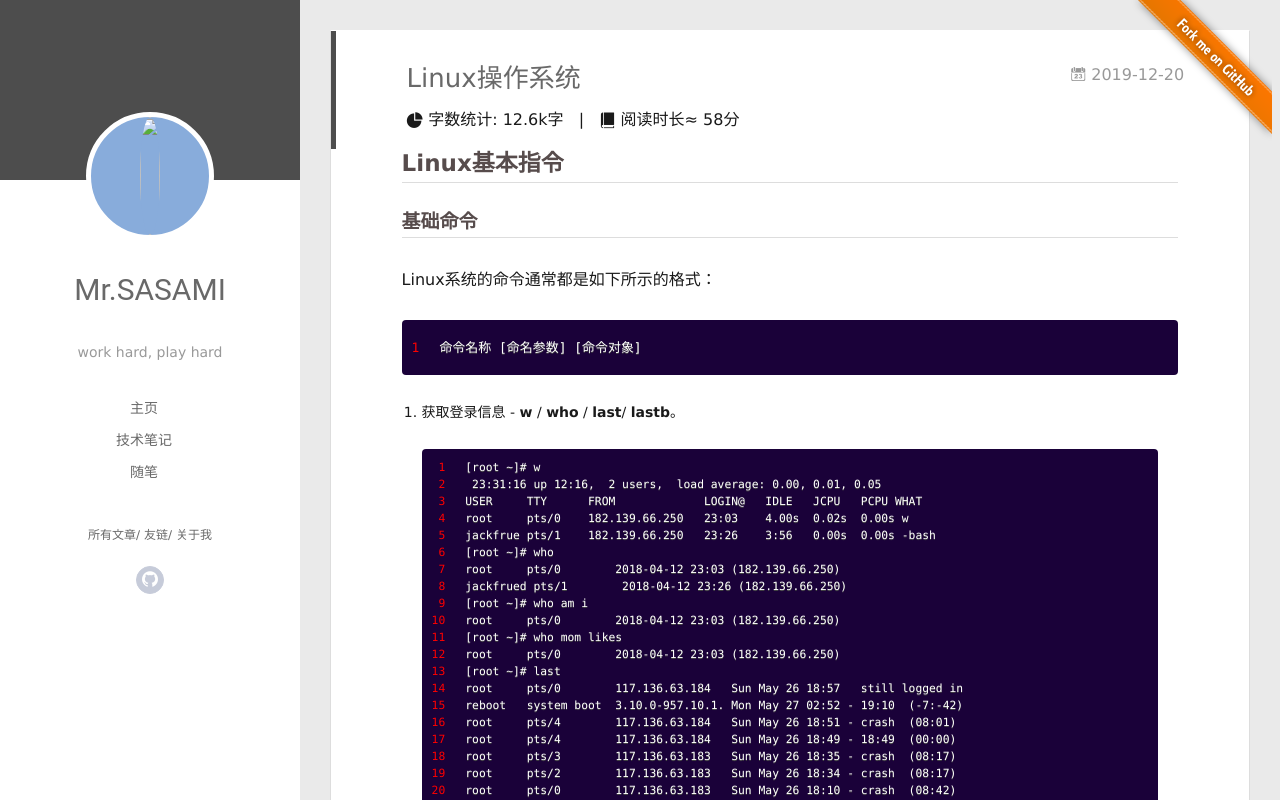
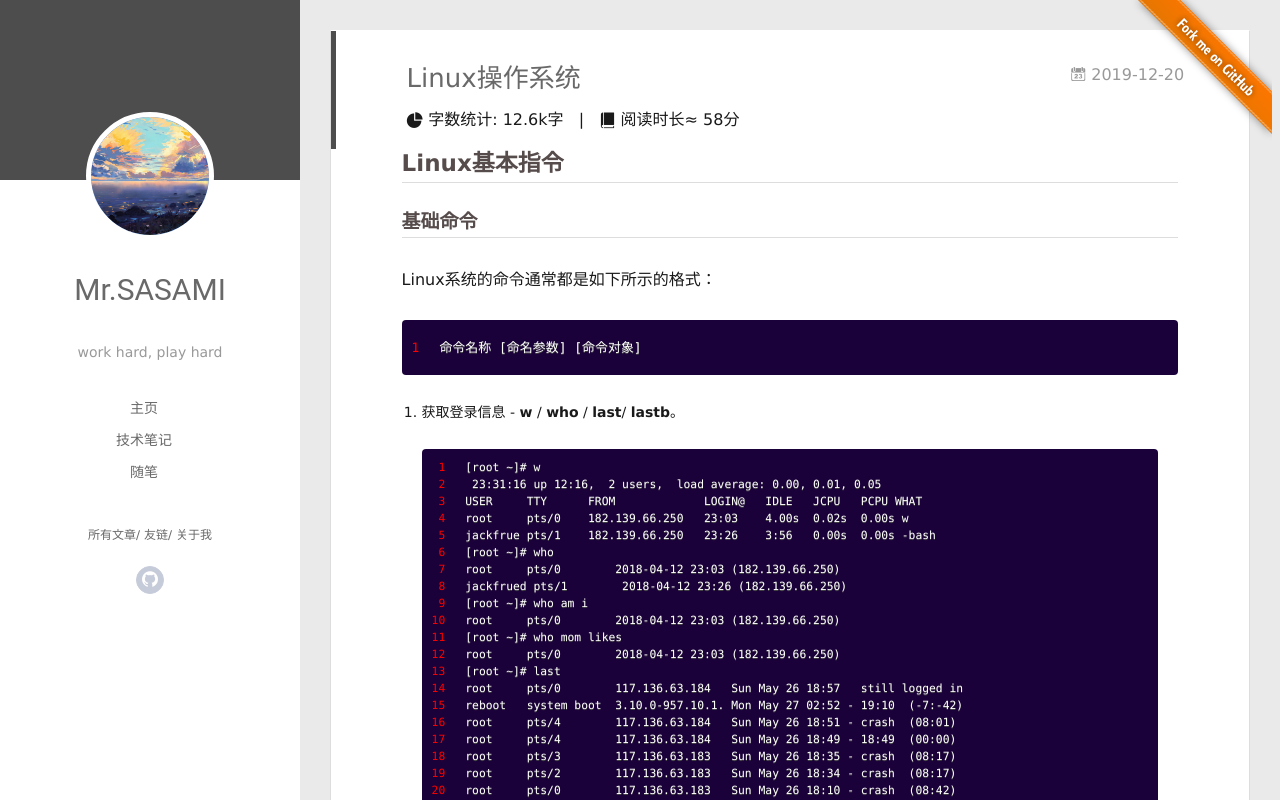
Before and after one commit to Mr-sasami/Mr-sasami.github.io, a plain HTML site: page 2019/12/20/Linux操作系统/index.html in a window 1280 px wide. Drawn offline with Linux system fonts and the light colour scheme; some packages are replaced by stand-ins of ours; a script that the page names is missing.

Commit message:
Site updated: 2023-01-29 15:05:31

```diff
--- a/2019/12/20/Linux操作系统/index.html
+++ b/2019/12/20/Linux操作系统/index.html
@@ -66,7 +66,7 @@
 <div class="intrude-less">
 	<header id="header" class="inner">
 		<a href="/" class="profilepic">
-			<img src="/img/head.jpg" class="js-avatar">
+			<img src="/img/head.png" class="js-avatar">
 		</a>
 		<hgroup>
 			<h1 class="header-author"><a href="/">Mr.SASAMI</a></h1>
@@ -134,7 +134,7 @@
 		<header id="header" class="inner">
 			<div class="profilepic">
 				<a href="/">
-					<img src="/img/head.jpg" class="js-avatar">
+					<img src="/img/head.png" class="js-avatar">
 				</a>
 			</div>
 			<hgroup>
@@ -1098,7 +1098,7 @@
                 <div class="reward-box">
 
                   <div class="reward-box-item">
-                    <img class="reward-img" src="/img/alipay.jpg">
+                    <img class="reward-img" src="/img/alipay.png">
                     <span class="reward-type">支付宝</span>
                   </div>
 
```
Also changed, not shown: 2021/05/14/HEXO使用MathJax遇到的问题/index.html (+3 -3 lines), 2021/11/05/hello-world/index.html (+3 -3 lines), archives/2019/12/index.html (+2 -2 lines), archives/2019/index.html (+2 -2 lines), archives/2021/05/index.html (+2 -2 lines), archives/2021/11/index.html (+2 -2 lines), archives/2021/index.html (+2 -2 lines), archives/index.html (+2 -2 lines), categories/学习/index.html (+2 -2 lines), categories/操作系统/index.html (+2 -2 lines), index.html (+2 -2 lines), tags/博客/index.html (+2 -2 lines), tags/操作系统/index.html (+2 -2 lines).
